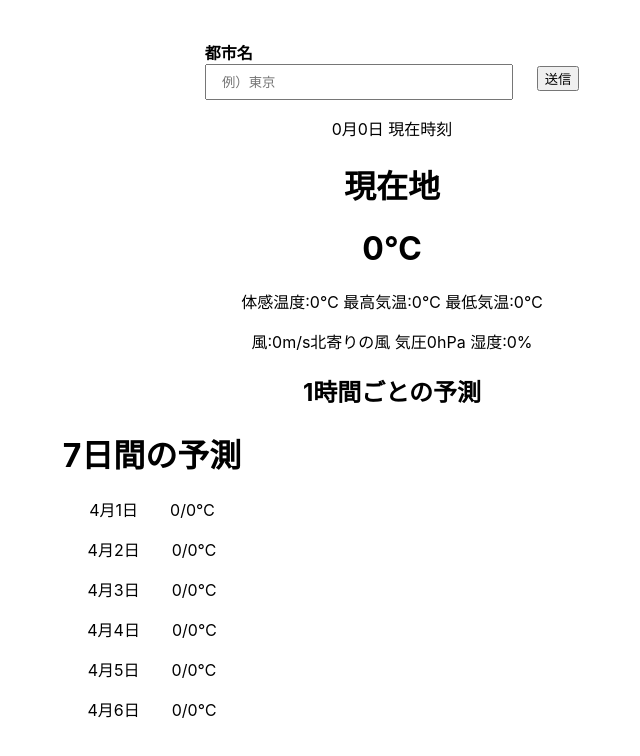
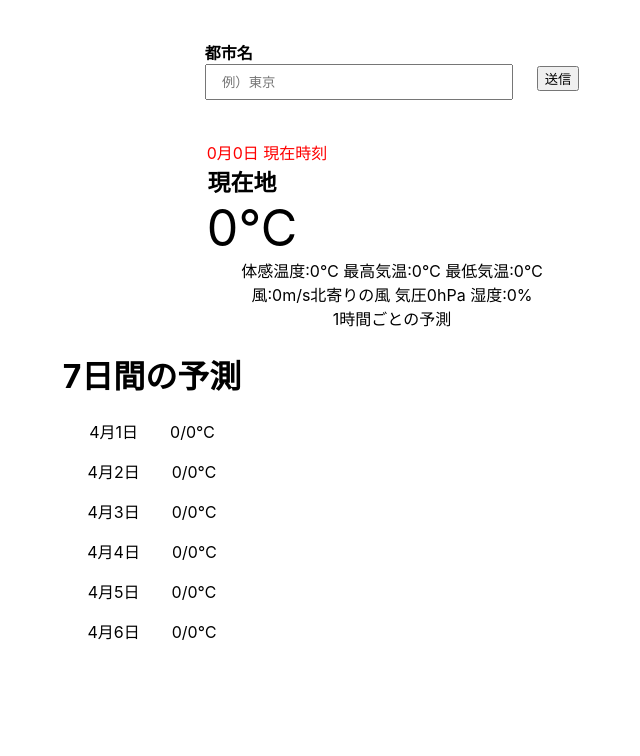
Before and after one commit to Yuta-Tsutsumi/weather-app, a React (Create React App) app: page / in a window 1280 px wide. Shown: the top 756 px of the page, without its empty margins (248-888 px from the left). Built offline with nearby package versions, Linux system fonts and the light colour scheme.

Commit message:
文字の位置の調整

```diff
--- a/src/components/molecules/Temperature/Temperature.module.scss
+++ b/src/components/molecules/Temperature/Temperature.module.scss
@@ -1,5 +1,20 @@
-.aaa {
+.app {
   width: 100vw;
-  // display: flex;
-  // justify-content: center;
+  margin-top: 5%;
+  margin-right: 100px;
+  display: flex;
+  justify-content: center;
+  .month {
+    margin-right: 250px;
+    color: red;
+  }
+  .position {
+    margin-right: 300px;
+    font-size: 23px;
+    font-weight: bold;
+  }
+  .zero {
+    font-size: 50px;
+    margin-right: 280px;
+  }
 }
--- a/src/components/molecules/Temperature/Temperature.tsx
+++ b/src/components/molecules/Temperature/Temperature.tsx
@@ -3,14 +3,16 @@ import styles from "./Temperature.module.scss";
 
 export const Temperature: React.FC = () => {
   return (
-    <div className={styles.aaa}>
+    <div className={styles.app}>
       <div>
-        <p>0月0日 現在時刻</p>
-        <h1>現在地</h1>
-        <h1>0℃</h1>
-        <p>体感温度:0℃ 最高気温:0℃ 最低気温:0℃</p>
-        <p>風:0m/s北寄りの風 気圧0hPa 湿度:0%</p>
-        <h2>1時間ごとの予測</h2>
+        <div className={styles.month}>0月0日 現在時刻</div>
+        <div className={styles.position}>現在地</div>
+        <div className={styles.zero}>0℃</div>
+        <div className={styles.temperature}>
+          体感温度:0℃ 最高気温:0℃ 最低気温:0℃
+        </div>
+        <div className={styles.wind}>風:0m/s北寄りの風 気圧0hPa 湿度:0%</div>
+        <div className={styles.time}>1時間ごとの予測</div>
       </div>
     </div>
   );
```
